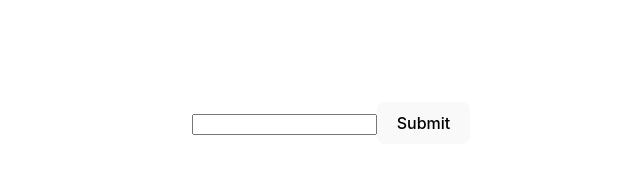
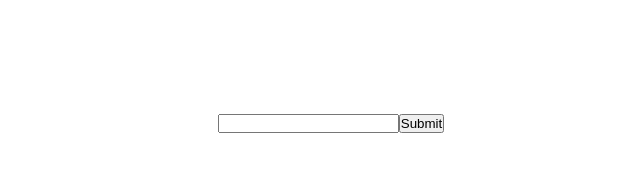
Before and after one commit to leonardommascarenhas/PokeSearch, a Vue app: page / in a window 1280 px wide. Shown: the part 277-450 px from the top of the page, without its empty margins (309-949 px from the left). Built offline with nearby package versions, Linux system fonts and the light colour scheme.

Commit message:
Card component + style changes

```diff
--- a/src/App.vue
+++ b/src/App.vue
@@ -1,27 +1,20 @@
 <template>
-  <div>
+  <main>
     <form @submit.prevent="fetchPokemon">
       <input type="text" v-model="pokemonName" />
       <button type="submit">Submit</button>
     </form>
 
     <div v-if="stats">
-      <img :src="pokemonImage" alt="" />
-      <ul>
-        <li v-for="stat in stats" :key="stat.stat.name">
-          {{ stat.stat.name }}: {{ stat.base_stat }}
-        </li>
-      </ul>
+      <Card :name="pokemonName" :stats="this.stats" :imageSrc="pokemonImage" />
     </div>
-    <div v-if="evolutionChain">
-      Evolutions:
-      <ul></ul>
-    </div>
-  </div>
+    <div v-if="evolutionChain">Evolutions:</div>
+  </main>
 </template>
 
 <script>
 import axios from "axios";
+import Card from "./components/Card.vue";
 
 export default {
   data() {
@@ -32,6 +25,7 @@ export default {
       pokemonImage: "",
     };
   },
+  components: { Card },
   methods: {
     async fetchPokemon() {
       try {
@@ -41,10 +35,14 @@ export default {
         this.stats = response.data.stats;
         this.pokemonImage = response.data.sprites.front_default;
         const speciesUrl = response.data.species.url;
+
         const speciesResponse = await axios.get(speciesUrl);
         const evolutionUrl = speciesResponse.data.evolution_chain.url;
+
         const evolutionChain = await axios.get(evolutionUrl);
         this.evolutionChain = evolutionChain.data.chain;
+
+        console.log(this.evolutionChain);
       } catch (error) {
         console.error(error);
         this.evolutionChain = null;
--- /dev/null
+++ b/src/components/Card.vue
@@ -0,0 +1,79 @@
+<template>
+  <div class="card" @click="displayBlock = !displayBlock">
+    <div class="card-header">
+      {{ name }}
+    </div>
+    <img :src="imageSrc" />
+    <div class="card-body" v-show="displayBlock">
+      <ul>
+        <li v-for="stat in stats" :key="stat.stat.name">
+          {{ stat.stat.name }}: {{ stat.base_stat }}
+        </li>
+      </ul>
+    </div>
+  </div>
+</template>
+
+<script>
+export default {
+  methods: {
+    displayStats(element) {
+      return (element.display = "block");
+    },
+  },
+  props: {
+    stats: {
+      type: Array,
+      required: true,
+    },
+    name: {
+      type: String,
+      required: true,
+    },
+    imageSrc: {
+      type: String,
+      required: true,
+    },
+  },
+  data() {
+    return {
+      displayBlock: false,
+    };
+  },
+};
+</script>
+
+<style>
+.card {
+  min-width: 200px;
+  display: inline-flex;
+  flex-direction: column;
+  align-items: center;
+  text-align: center;
+  box-shadow: 0 4px 8px 0 rgba(0, 0, 0, 0.2);
+  transition: 0.3s;
+  border-radius: 5px;
+  margin: 20px;
+  transition: 0.25s;
+}
+.card:hover {
+  box-shadow: 0 8px 16px 0 rgba(0, 0, 0, 0.2);
+  transform: translateY(-5px);
+}
+.card-header {
+  background-color: lightblue;
+  color: white;
+  padding: 10px;
+  border-top-left-radius: 5px;
+  border-top-right-radius: 5px;
+  width: 100%;
+}
+
+.card-body {
+  padding: 10px;
+}
+
+.card-body ul {
+  list-style-type: none;
+}
+</style>
--- a/src/style.css
+++ b/src/style.css
@@ -1,89 +1,14 @@
-:root {
-  font-family: Inter, system-ui, Avenir, Helvetica, Arial, sans-serif;
-  line-height: 1.5;
-  font-weight: 400;
-
-  color-scheme: light dark;
-  color: rgba(255, 255, 255, 0.87);
-  background-color: #242424;
-
-  font-synthesis: none;
-  text-rendering: optimizeLegibility;
-  -webkit-font-smoothing: antialiased;
-  -moz-osx-font-smoothing: grayscale;
-  -webkit-text-size-adjust: 100%;
+* {
+  margin: 0;
+  padding: 0;
+  box-sizing: border-box;
 }
 
-a {
-  font-weight: 500;
-  color: #646cff;
-  text-decoration: inherit;
+main {
+  display: flex;
+  flex-direction: column;
+  align-items: center;
+  justify-content: center;
+  height: 100vh;
+  width: 100vw;
 }
-a:hover {
-  color: #535bf2;
-}
-
-a {
-  font-weight: 500;
-  color: #646cff;
-  text-decoration: inherit;
-}
-a:hover {
-  color: #535bf2;
-}
-
-body {
-  margin: 0;
-  display: flex;
-  place-items: center;
-  min-width: 320px;
-  min-height: 100vh;
-}
-
-h1 {
-  font-size: 3.2em;
-  line-height: 1.1;
-}
-
-button {
-  border-radius: 8px;
-  border: 1px solid transparent;
-  padding: 0.6em 1.2em;
-  font-size: 1em;
-  font-weight: 500;
-  font-family: inherit;
-  background-color: #1a1a1a;
-  cursor: pointer;
-  transition: border-color 0.25s;
-}
-button:hover {
-  border-color: #646cff;
-}
-button:focus,
-button:focus-visible {
-  outline: 4px auto -webkit-focus-ring-color;
-}
-
-.card {
-  padding: 2em;
-}
-
-#app {
-  max-width: 1280px;
-  margin: 0 auto;
-  padding: 2rem;
-  text-align: center;
-}
-
-@media (prefers-color-scheme: light) {
-  :root {
-    color: #213547;
-    background-color: #ffffff;
-  }
-  a:hover {
-    color: #747bff;
-  }
-  button {
-    background-color: #f9f9f9;
-  }
-}
```
